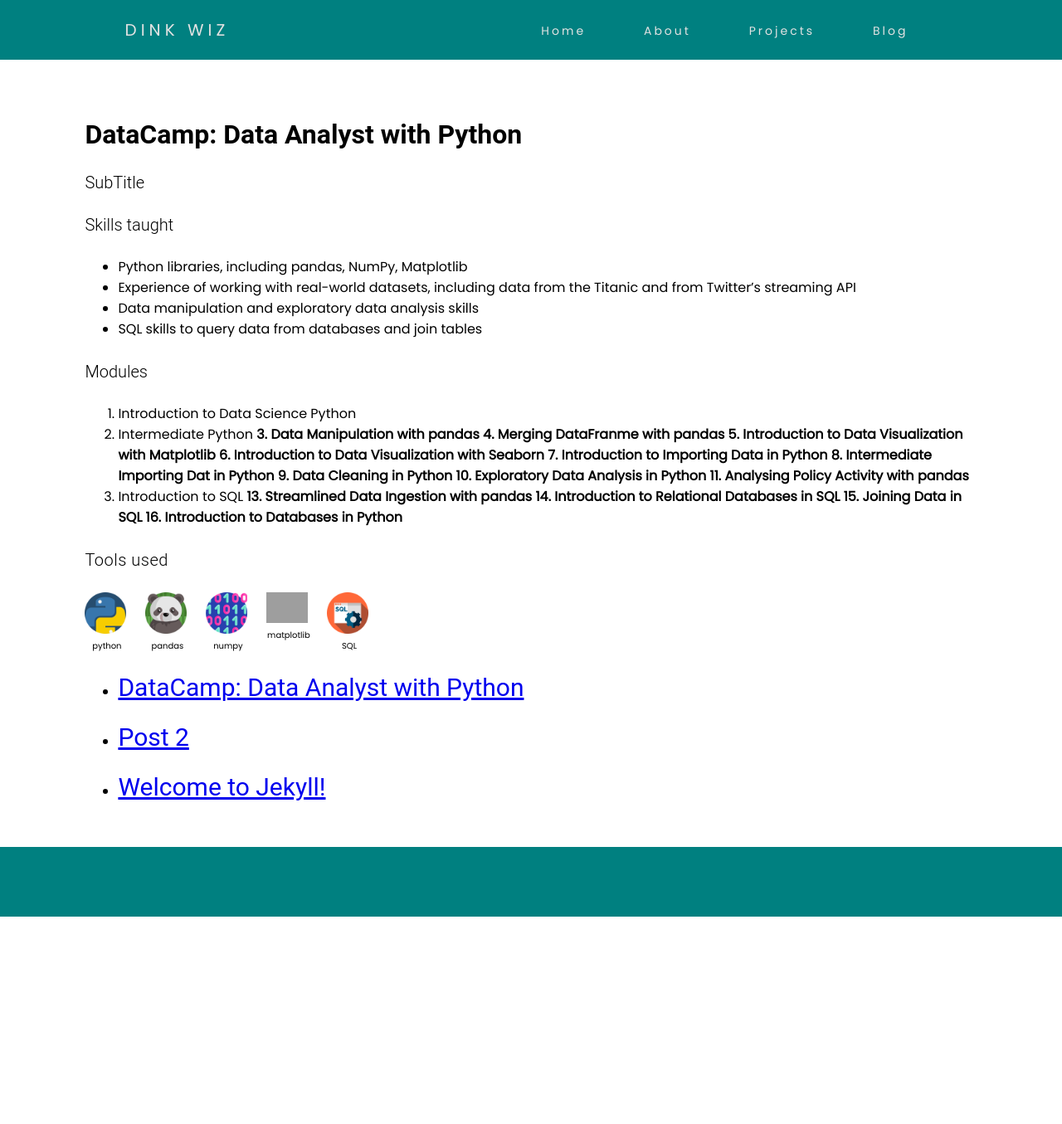
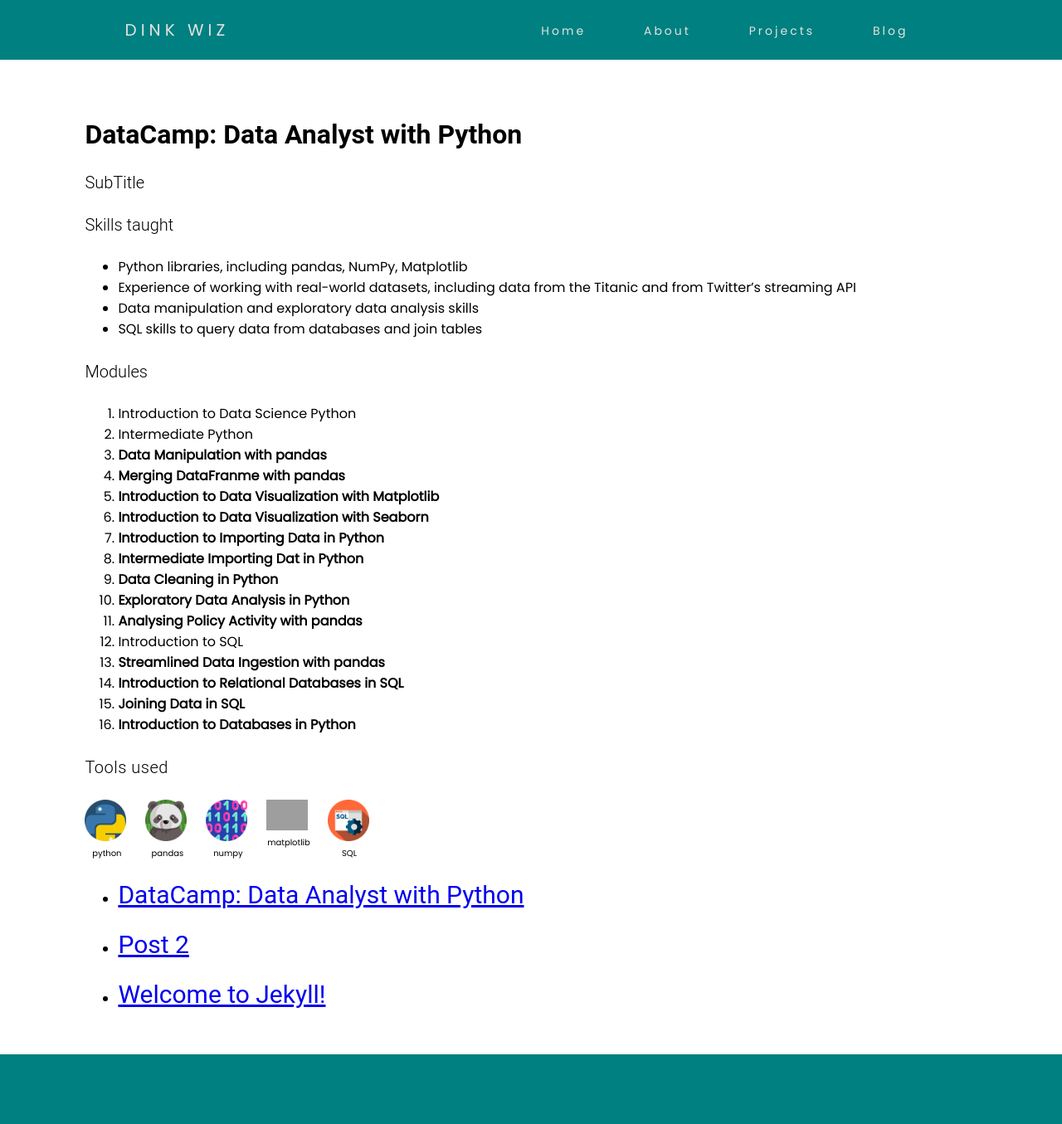
Before and after one commit to dinkwiz/dinkwiz.github.io, a Jekyll site: the page built from _posts/2020-07-24-DataCamp-DataAnalystPython.md, in a window 1280 px wide. Shown: the whole page at 83% size. Built offline with Jekyll 4.4.1, drawn with Linux system fonts in a browser that asks for light colours; before the commit the page ends 1105 px from its top, so only the background shows below that.

Commit message:
Update 2020-07-24-DataCamp-DataAnalystPython.md

```diff
--- a/_posts/2020-07-24-DataCamp-DataAnalystPython.md
+++ b/_posts/2020-07-24-DataCamp-DataAnalystPython.md
@@ -23,17 +23,17 @@
 
 1. Introduction to Data Science Python
 2. Intermediate Python
-**3. Data Manipulation with pandas**
-**4. Merging DataFranme with pandas**
-**5. Introduction to Data Visualization with Matplotlib**
-**6. Introduction to Data Visualization with Seaborn**
-**7. Introduction to Importing Data in Python**
-**8. Intermediate Importing Dat in Python**
-**9. Data Cleaning in Python**
-**10. Exploratory Data Analysis in Python**
-**11. Analysing Policy Activity with pandas**
+3. **Data Manipulation with pandas**
+4. **Merging DataFranme with pandas**
+5. **Introduction to Data Visualization with Matplotlib**
+6. **Introduction to Data Visualization with Seaborn**
+7. **Introduction to Importing Data in Python**
+8. **Intermediate Importing Dat in Python**
+9. **Data Cleaning in Python**
+10. **Exploratory Data Analysis in Python**
+11. **Analysing Policy Activity with pandas**
 12. Introduction to SQL
-**13. Streamlined Data Ingestion with pandas**
-**14. Introduction to Relational Databases in SQL**
-**15. Joining Data in SQL**
-**16. Introduction to Databases in Python**
+13. **Streamlined Data Ingestion with pandas**
+14. **Introduction to Relational Databases in SQL**
+15. **Joining Data in SQL**
+16. **Introduction to Databases in Python**
```
